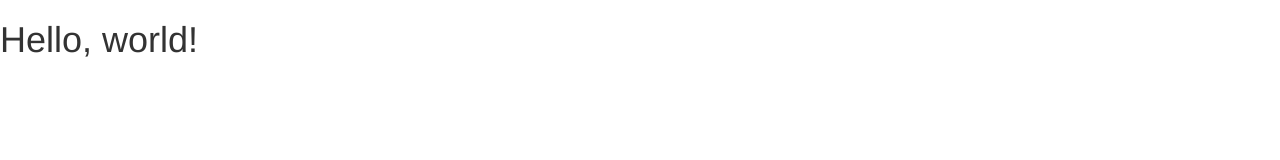
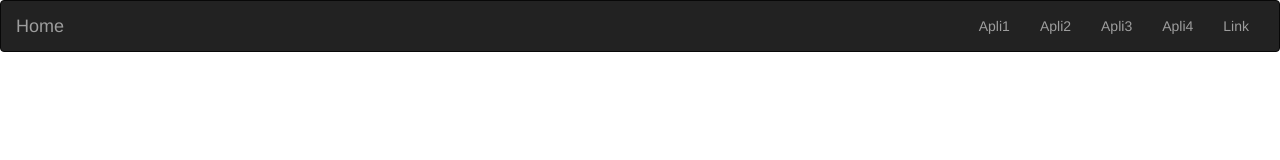
Before and after one commit to daisuke-rikiyama/daisuke-rikiyama.github.io, a plain HTML site: page index.html in a window 1280 px wide. Drawn offline with nearby package versions, Linux system fonts and the light colour scheme.

Commit message:
navbar create

```diff
--- a/index.html
+++ b/index.html
@@ -4,7 +4,7 @@
     <meta charset="utf-8">
     <meta http-equiv="X-UA-Compatible" content="IE=edge">
     <meta name="viewport" content="width=device-width, initial-scale=1">
-    <title>Bootstrap Sample</title>
+    <title>Daisuke R | Home</title>
     <!-- BootstrapのCSS読み込み -->
     <link rel="stylesheet" href="//maxcdn.bootstrapcdn.com/bootstrap/3.3.5/css/bootstrap.min.css">
     <!-- jQuery読み込み -->
@@ -13,6 +13,29 @@
     <script src="//maxcdn.bootstrapcdn.com/bootstrap/3.3.5/js/bootstrap.min.js"></script>
   </head>
   <body>
-    <h1>Hello, world!</h1>
+    <header>
+      <nav class="navbar navbar-inverse">
+        <div class="container-fluid">
+          <div class="navbar-header">
+            <button type="button" class="navbar-toggle" data-toggle="collapse" data-target="#site-menu">
+              <span class="sr-only">Toggle navigation</span>
+              <span class="icon-bar"></span>
+              <span class="icon-bar"></span>
+              <span class="icon-bar"></span>
+            </button>
+            <a class="navbar-brand" href="https://daisuke-rikiyama.github.io">Home</a>
+          </div>
+          <div class="collapse navbar-collapse" id="site-menu">
+            <ul class="nav navbar-nav navbar-right">
+              <li><a href="#">Apli1</a></li>
+              <li><a href="#">Apli2</a></li>
+              <li><a href="#">Apli3</a></li>
+              <li><a href="#">Apli4</a></li>
+              <li><a href="https://github.com/daisuke-rikiyama">Link</a></li>
+            </ul>
+          </div>
+        </div>
+      </nav>
+    </header>
   </body>
 </html>
```
